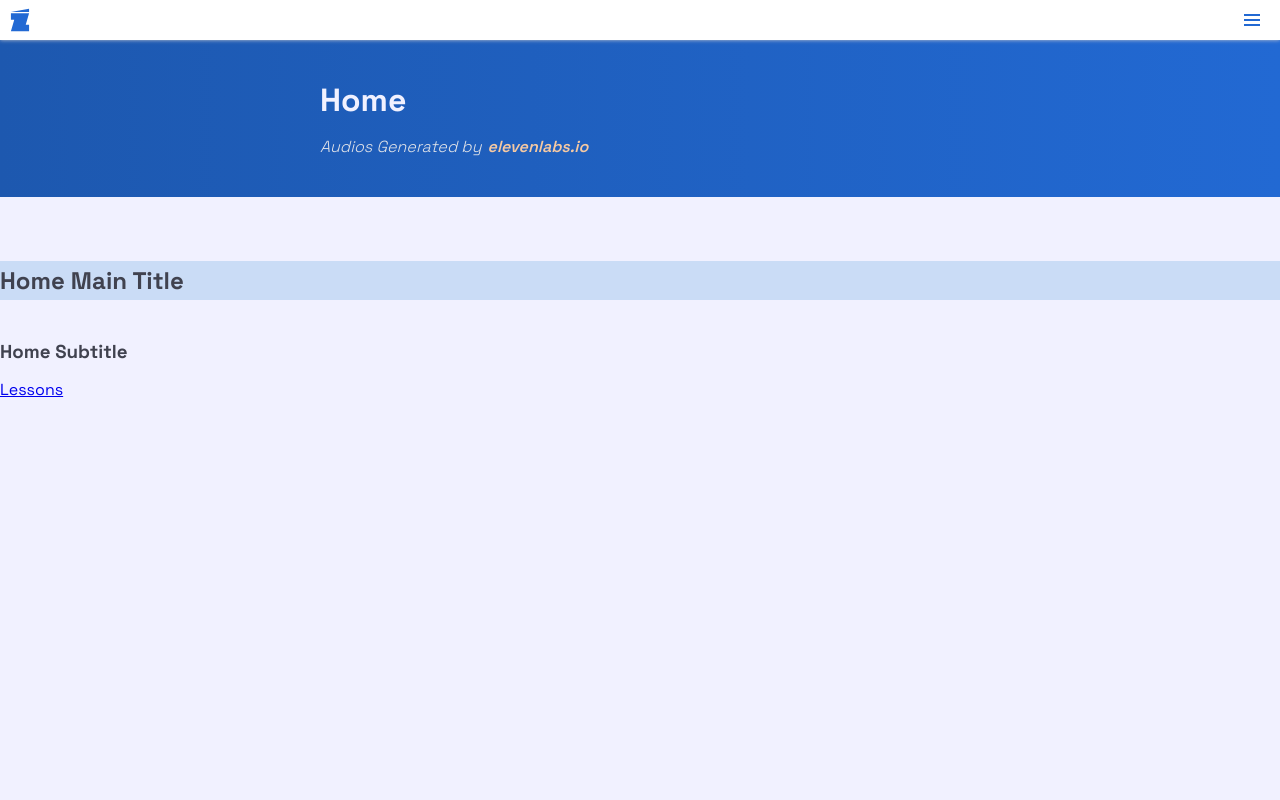
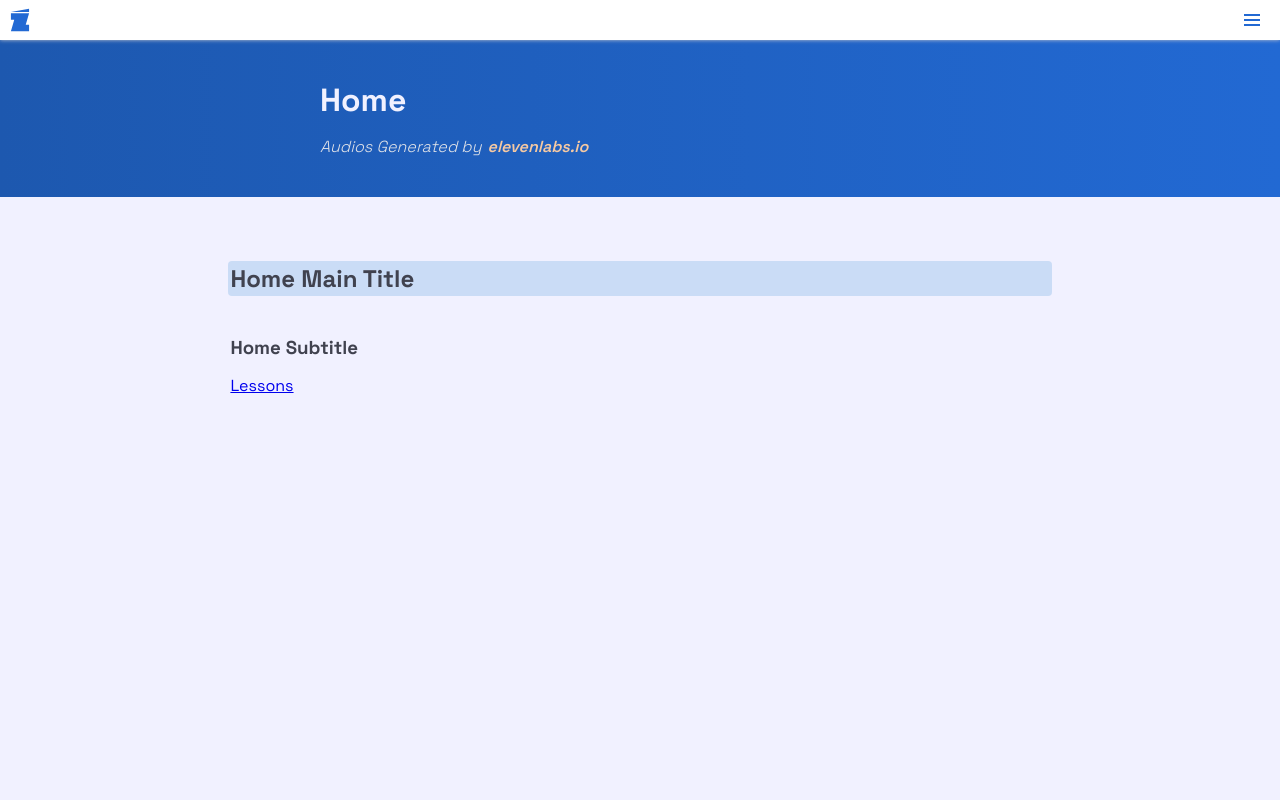
Before and after one commit to joseapp25/hub-phoneticando, a Vue app: page / in a window 1280 px wide. Shown: the top 800 px of the page. Built offline with nearby package versions, Linux system fonts and the light colour scheme.

Commit message:
negative margin fixed overflow x

```diff
--- a/src/components/HeadingTwo.vue
+++ b/src/components/HeadingTwo.vue
@@ -7,10 +7,10 @@
         scroll-margin-top: 64px;
         margin-bottom: 16px;
         margin-top: 64px;
-        margin-left: -4px;
-        margin-right: -4px;
+        margin-left: -2px;
+        margin-right: -2px;
         border-radius: 4px;
-        padding: 4px;
+        padding: 2px;
         background-color: var(--cerulean100);
     }
 </style>
--- a/src/views/Home.vue
+++ b/src/views/Home.vue
@@ -6,13 +6,12 @@
         <PhoneticandoHeader>Home</PhoneticandoHeader>
     </header>
     <main>
-        <HeadingTwo>Home Main Title</HeadingTwo>
-        <HeadingThree>Home Subtitle</HeadingThree>
-        <nav>
-            <router-link to="/lessons">Lessons</router-link>
-        </nav>
-        <div style="margin-bottom: 1024px;">
-
+        <div class="test-style">
+            <HeadingTwo>Home Main Title</HeadingTwo>
+            <HeadingThree>Home Subtitle</HeadingThree>
+            <nav>
+                <router-link to="/lessons">Lessons</router-link>
+            </nav>
         </div>
     </main>
     <footer>
@@ -30,4 +29,11 @@
 
 <style scoped>
 
+.test-style {
+    margin-bottom: 512px;
+    margin-left: auto;
+    margin-right: auto;
+    width: 64vw;
+}
+
 </style>
```
